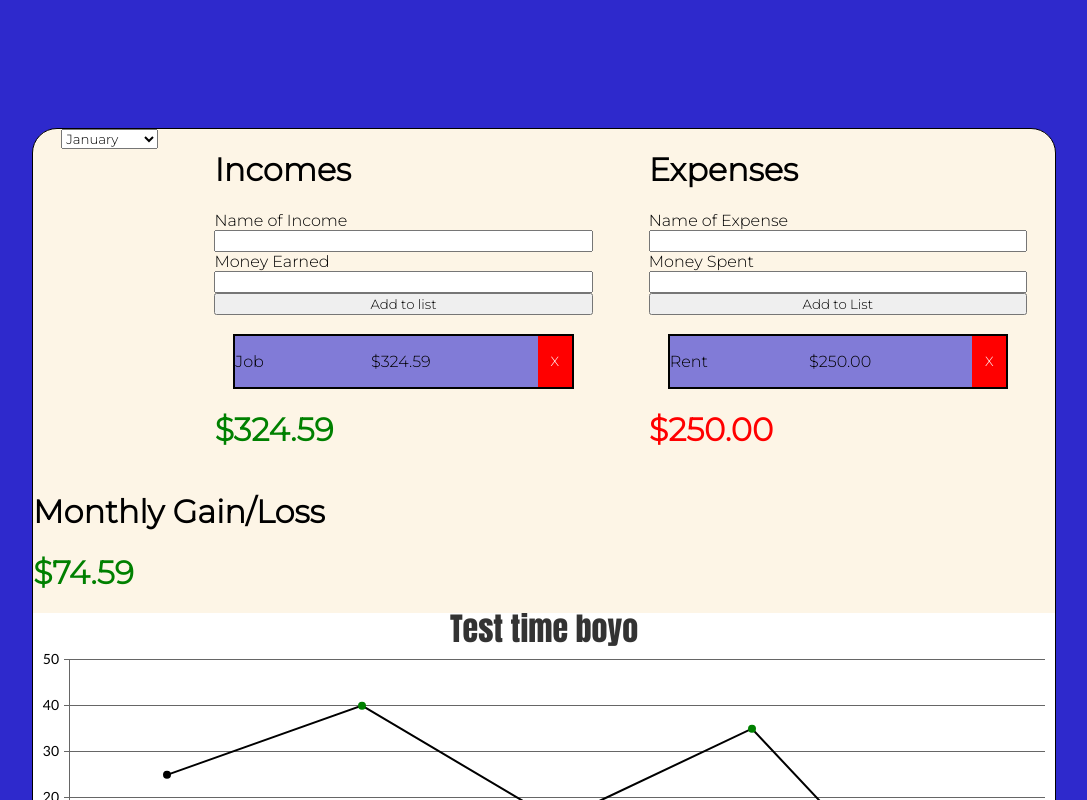
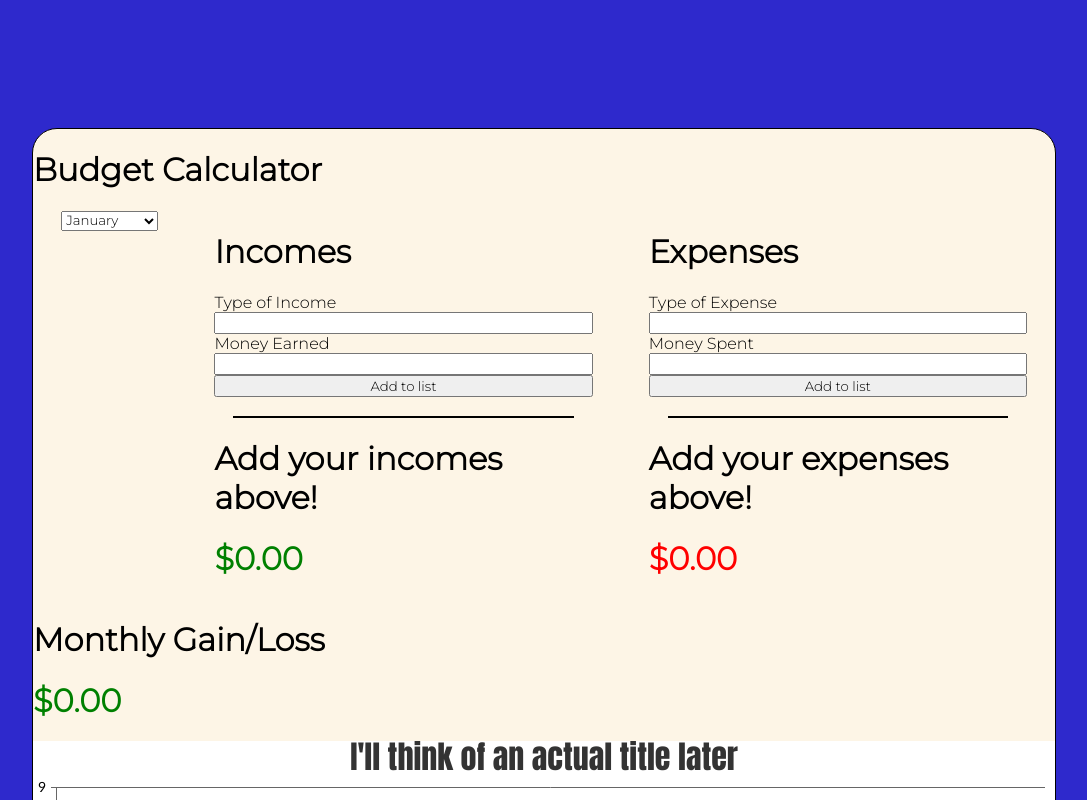
Before and after one commit to Astarr19/BudgetApp, a React (Create React App) app: page / in a window 1280 px wide. Shown: the top 800 px of the page, without its empty margins (96-1183 px from the left). Built offline with nearby package versions, Linux system fonts and the light colour scheme.

Commit message:
calculator works, chart is dynamic but displays months in order they are added

```diff
--- a/src/App.js
+++ b/src/App.js
@@ -1,27 +1,28 @@
-import React, {useEffect, useState} from 'react';
+import React, {useReducer, useState} from 'react';
 import IncomeInput from './IncomeInput';
 import ExpenseInput from './ExpenseInput';
 import Chart from './chart';
 import './App.css';
 
 function App() {
-  let [total, setTotal] = useState({});
+
   let [incomes, setIncomes] = useState({});
   let [expenses, setExpenses] = useState({});
   let [month, setMonth] = useState("January");
 
-  const objProps = (month, attribute) =>{
-    let value = {};
-    Object.defineProperty(value, month, attribute);
-    return value;
+  const reducer = (state, action) => {
+    return {...state, [month]: (incomes[month] - expenses[month]).toFixed(2)}
   }
+  let [total, dispatch] = useReducer(reducer, {});
+
 
   const getIncomes = (array) => {
     let sum = 0;
     array.forEach(el=>{
       sum += parseFloat(el.money);
     });
-    setIncomes(objProps(month, {value: sum.toFixed(2)}));
+    setIncomes({...incomes, [month]: sum.toFixed(2)});
+    dispatch();
   }
 
   const getExpenses = (array) => {
@@ -29,15 +30,14 @@ function App() {
     array.forEach(el=>{
       sum += parseFloat(el.money);
     });
-    setExpenses(objProps(month, {value: sum.toFixed(2)}));
+    setExpenses({...expenses, [month]: sum.toFixed(2)});
+    dispatch();
   }
 
-  useEffect(()=>{
-    setTotal(objProps(month, {value: (incomes[month] - expenses[month]).toFixed(2)}));
-  }, [incomes, expenses, month])
 
   return (
     <div className='container'>
+      <h1 className="title">Budget Calculator</h1>
       <div className='incomeExpense'>
         <form>
           <select value={month} onChange={(e)=>setMonth(e.target.value)}>
--- a/src/ExpenseInput.js
+++ b/src/ExpenseInput.js
@@ -1,58 +1,55 @@
-import React from 'react';
+import React, {useState, useEffect} from 'react';
 import Expense from './expense';
-import './App.css';
+import './App.css'
 
-class ExpenseInput extends React.Component{
-    constructor(props) {
-        super(props);
-        this.state = {
-            expenseArr: [],
-            text: 'Rent',
-            money: 250
+function ExpenseInput(props) {
+    const [text, setText] = useState();
+    const [money, setMoney] = useState();
+    const [expenses, setExpenses] = useState({
+        "January":[],
+        "February":[],
+        "March":[],
+        "April":[],
+        "May":[],
+        "June":[],
+        "July":[],
+        "August":[],
+        "September":[],
+        "October":[],
+        "November":[],
+        "December":[]
+    });
+    let {action, month} = props;
+
+    const handleSubmit = (event) => {
+        if (event !== null) {
+            event.preventDefault();
         }
-
-        this.handleTextChange = this.handleTextChange.bind(this);
-        this.handleMoneyChange = this.handleMoneyChange.bind(this);
-        this.handleSubmit = this.handleSubmit.bind(this);
+        setExpenses({...expenses, [props.month]:[...expenses[props.month], {text: text, money: money}]});
+        setText('');
+        setMoney('');
+    }
+    const handleDelete = () => {
+        action(expenses[props.month]);
     }
 
-    handleMoneyChange(event) {
-        this.setState({money: event.target.value});
-    }
-    handleTextChange(event) {
-        this.setState({text: event.target.value});
-    }
-    handleSubmit = (e) => {
-        if (e !== null) {
-            e.preventDefault();
-        }
-        this.setState({expenseArr: [...this.state.expenseArr, {text: this.state.text, money: parseFloat(this.state.money).toFixed(2)}]},()=>{
-            this.props.action(this.state.expenseArr);
-            this.setState({text: '', money: ''})
-        })
-    }
-    handleDelete = () => {
-        this.setState({expenseArr: [...this.state.expenseArr]});
-        this.props.action(this.state.expenseArr);
-    }
-    componentDidMount = () => {
-        this.handleSubmit(null);
-    }
+    useEffect(()=>{
+        action(expenses[month]);
+        // eslint-disable-next-line react-hooks/exhaustive-deps
+    }, [expenses, month])
 
 
-    render() {
-        return(
-            <div>
-                <form onSubmit={this.handleSubmit}>
-                    <label for='expText'>Name of Expense</label>
-                    <input type='text' id='expText' value={this.state.text} onChange={this.handleTextChange} required/>
-                    <label for="expMoney">Money Spent</label>
-                    <input type='number' id='expMoney' min='.01' step='.01' value={this.state.money} onChange={this.handleMoneyChange} required />
-                    <input type='submit' value='Add to List' />
-                </form>
-                <Expense list={this.state.expenseArr} action={this.handleDelete}/>
-            </div>
-        )
-    }
+    return(
+        <div>
+            <form onSubmit={handleSubmit}>
+                <label for='incText'>Type of Expense</label>
+                <input type='text' name='text' id='incText' value={text} onChange={e=>setText(e.target.value)} required/>
+                <label for='incMoney'>Money Spent</label>
+                <input type='number' name='number' id='incMoney' min='.01' step='.01' value={money} onChange={e=>setMoney(e.target.value)} required />
+                <input type='submit' value='Add to list' />
+            </form>
+            <Expense list={expenses[month]} action={handleDelete} />
+        </div>
+    )
 }
 export default ExpenseInput;
--- a/src/IncomeInput.js
+++ b/src/IncomeInput.js
@@ -1,55 +1,55 @@
-import React from 'react';
+import React, {useState, useEffect} from 'react';
 import Income from './income';
 import './App.css'
 
-class IncomeInput extends React.Component{
-    constructor(props) {
-        super(props);
-        this.state = {
-            monthArr: [],
-            incomeArr: [],
-            text: 'Job',
-            money: 324.59
-        }
-    }
+function IncomeInput(props) {
+    const [text, setText] = useState();
+    const [money, setMoney] = useState();
+    const [incomes, setIncomes] = useState({
+        "January":[],
+        "February":[],
+        "March":[],
+        "April":[],
+        "May":[],
+        "June":[],
+        "July":[],
+        "August":[],
+        "September":[],
+        "October":[],
+        "November":[],
+        "December":[]
+    });
+    let {action, month} = props;
 
-    handleMoneyChange = (event) => {
-        this.setState({money: event.target.value});
-    }
-    handleTextChange = (event) => {
-        this.setState({text: event.target.value});
-    }
-    handleSubmit = (event) => {
+    const handleSubmit = (event) => {
         if (event !== null) {
             event.preventDefault();
         }
-        this.setState({incomeArr: [...this.state.incomeArr, {text: this.state.text, money: parseFloat(this.state.money).toFixed(2)}]}, ()=>{
-            this.props.action(this.state.incomeArr);
-            this.setState({text: '', money: ''});
-        });
+        setIncomes({...incomes, [props.month]:[...incomes[props.month], {text: text, money: money}]});
+        setText('');
+        setMoney('');
     }
-    handleDelete = () => {
-        this.setState({incomeArr: [...this.state.incomeArr]});
-        this.props.action(this.state.incomeArr);
+    const handleDelete = () => {
+        action(incomes[props.month]);
     }
 
-    componentDidMount= () =>{
-        this.handleSubmit(null);
-    }
+    useEffect(()=>{
+        action(incomes[month]);
+        // eslint-disable-next-line react-hooks/exhaustive-deps
+    }, [incomes, month])
 
-    render() {
+
     return(
         <div>
-                <form onSubmit={this.handleSubmit}>
-                    <label for='incText'>Name of Income</label>
-                    <input type='text' name='text' id='incText' value={this.state.text} onChange={this.handleTextChange} required/>
+            <form onSubmit={handleSubmit}>
+                <label for='incText'>Type of Income</label>
+                <input type='text' name='text' id='incText' value={text} onChange={e=>setText(e.target.value)} required/>
                 <label for='incMoney'>Money Earned</label>
-                    <input type='number' name='number' id='incMoney' min='.01' step='.01' value={this.state.money} onChange={this.handleMoneyChange} required />
+                <input type='number' name='number' id='incMoney' min='.01' step='.01' value={money} onChange={e=>setMoney(e.target.value)} required />
                 <input type='submit' value='Add to list' />
             </form>
-                <Income list={this.state.incomeArr} action={this.handleDelete}/>
+            <Income list={incomes[month]} action={handleDelete} />
         </div>
     )
 }
-}
 export default IncomeInput;
--- a/src/chart.js
+++ b/src/chart.js
@@ -5,18 +5,23 @@ import CanvasJSReact from './assests/canvasjs.react';
 const CanvasJSChart = CanvasJSReact.CanvasJSChart;
 
 function Chart(props) {
+    let dataArr = Object.getOwnPropertyNames(props.data);
+    const formatData = (data) => {
+        let formatted = [];
+        for (let i=0; i < dataArr.length; i++) {
+            let label = dataArr[i];
+            let y = parseFloat(data[dataArr[i]]);
+            formatted.push({label: label, y: y, color: "black"})
+        }
+        console.log(formatted);
+        return formatted;
+    }
     const options = {
-        title: {text: 'Test time boyo'},
+        title: {text: 'I\'ll think of an actual title later'},
         data: [{
             type: "line",
             color: "black",
-            dataPoints: [
-                {label: "January", y:25, color: "black"},
-                {label: "February", y:40, color: "green"},
-                {label: "March", y:15, color: "red"},
-                {label: "April", y:35, color: "green"},
-                {label: "May", y:-10, color: "red"}
-            ]
+            dataPoints: formatData(props.data)
         }]
     }
     return (
--- a/src/expense.js
+++ b/src/expense.js
@@ -1,7 +1,8 @@
 import React from 'react';
+import './App.css';
 
 function Expense(props) {
-    let expenseArr = props.list
+    let expenseArr = props.list;
     const expenseList = expenseArr.map((el, index)=>{
         return (
             <li key={index} className='list-item'>
@@ -18,7 +19,7 @@ function Expense(props) {
     return (
         <div>
             <ul className='list-container'>{expenseList}</ul>
-            {expenseList.length === 0 && <h1>Add your expenses above!</h1>}
+            {(expenseList && expenseList.length === 0) && <h1>Add your expenses above!</h1>}
         </div>
     )
 }
--- a/src/income.js
+++ b/src/income.js
@@ -2,7 +2,7 @@ import React from 'react';
 import './App.css';
 
 function Income(props) {
-    let incomeArr = props.list
+    let incomeArr = props.list;
     const incomeList = incomeArr.map((el, index)=>{
         return (
             <li key={index} className='list-item'>
@@ -19,7 +19,7 @@ function Income(props) {
     return (
         <div>
             <ul className='list-container'>{incomeList}</ul>
-            {incomeList.length === 0 && <h1>Add your incomes above!</h1>}
+            {(incomeList && incomeList.length === 0) && <h1>Add your incomes above!</h1>}
         </div>
     )
 }
```
Lines whose indentation alone changed are shown as unchanged.
